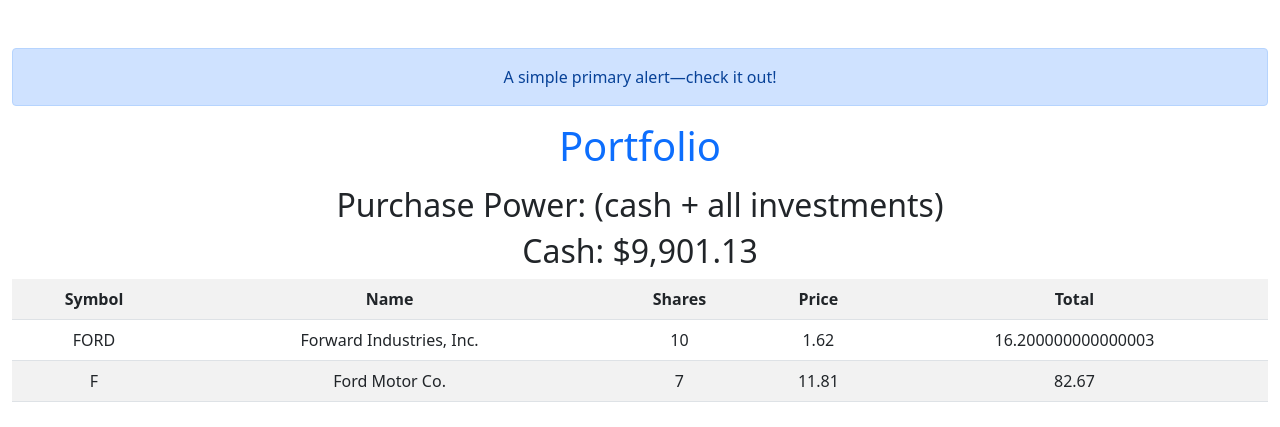
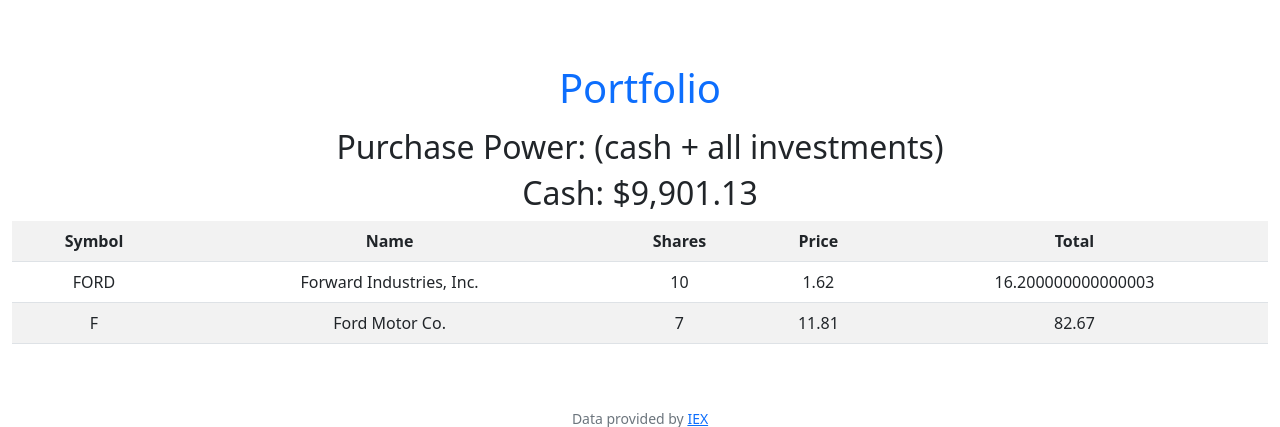
Before and after one commit to Qwilliams815/HarvardCS50x, a Flask app: page / in a window 1280 px wide. Shown: the part 76-503 px from the top of the page. Run offline with Flask 2, Linux system fonts and the light colour scheme; a user stored in the database is signed in; some libraries are stand-ins or nearby versions.

Commit message:
Wed, Jun 15, 2022, 6:43 AM +00:00

```diff
--- a/finance/app.py
+++ b/finance/app.py
@@ -102,7 +102,7 @@
                     db.execute("INSERT INTO portfolio (user_portfolio_id, symbol, name, shares, price, total) VALUES (?, ?, ?, ?, ?, ?)", session["user_id"], symbol['symbol'], symbol['name'], shares, symbol['price'], total_cost)
                     db.execute("UPDATE users SET (cash) = ? WHERE id = ?", cash-total_cost, session["user_id"])
 
-                # Run an alert
+                flash("Stock purchased!")
                 return redirect("/")
 
 
--- a/finance/templates/index.html
+++ b/finance/templates/index.html
@@ -5,9 +5,9 @@
 {% endblock %}
 
 {% block main %}
-    <div class="alert alert-primary" role="alert">
+    <!-- <div class="alert alert-primary" role="alert">
         A simple primary alert—check it out!
-    </div>
+    </div> -->
     <h1 class="m-3 text-primary">Portfolio</h1>
     <h2>Purchase Power: (cash + all investments)</h2>
     <h2>Cash: {{ cash[0]['cash'] | usd }}</h2>
```
